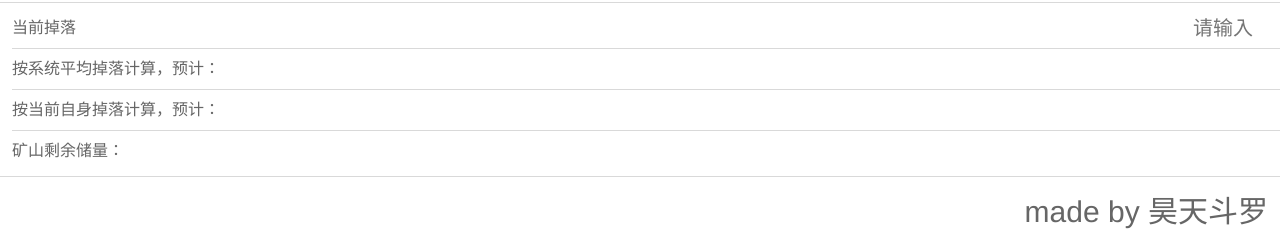
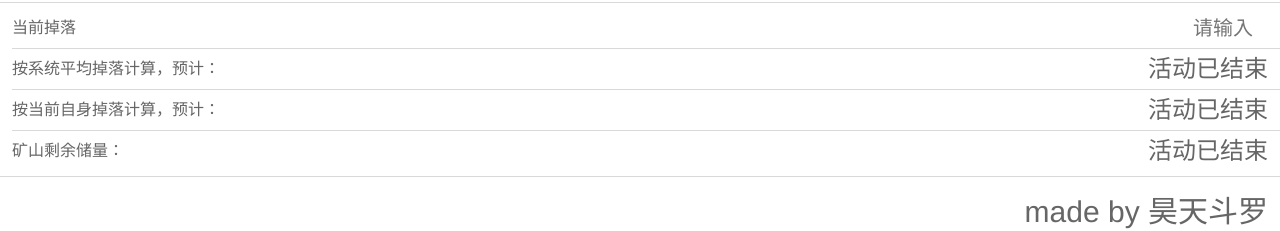
Before and after one commit to cn00439805/demo_vue, a plain HTML site: page fall.html in a window 1280 px wide. Shown: the part 712-943 px from the top of the page. Drawn offline with Linux system fonts and the light colour scheme.

Commit message:
活动结束

```diff
--- a/fall.html
+++ b/fall.html
@@ -7,6 +7,7 @@
     <style>
       *{margin:0;padding:0;box-sizing:border-box;}
       body,input{color:#666;font-family: -apple-system-font,Helvetica Neue,sans-serif}
+      input{background:none;}
       .head_pic{width:100%;}
       .head_pic img{width:100%;}
       .cell_box{border-top:1px solid #d9d9d9;border-bottom:1px solid #d9d9d9;padding:5px 0 5px 12px;}
@@ -54,6 +55,8 @@
         var preview2 = document.getElementById("preview2");
         var preview3 = document.getElementById("preview3");
         input.addEventListener("input",change,false)
+        input.setAttribute("disabled",true)
+        preview1.innerHTML=preview2.innerHTML=preview3.innerHTML="活动已结束"
         function change(e){
           var val = e.target.value;
           if(val>9999){
```
